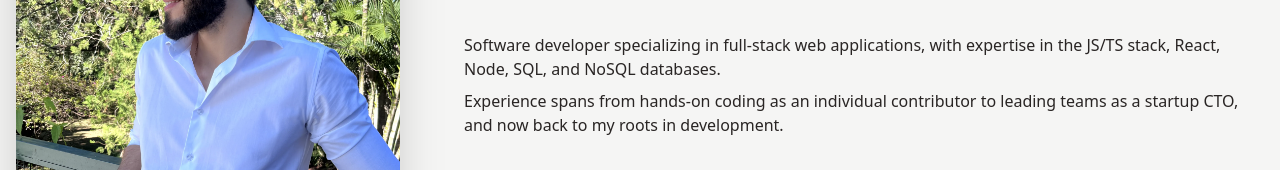
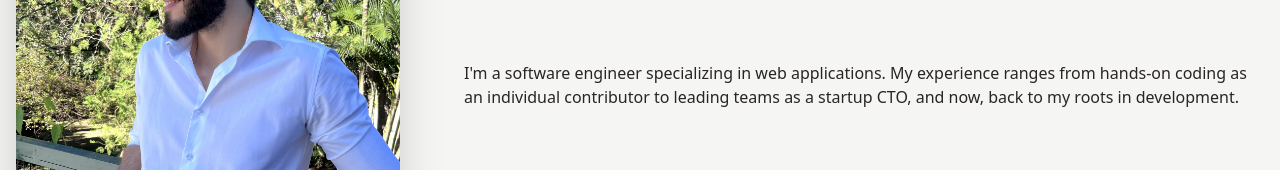
Before and after one commit to abner-suniga/abner-suniga.github.io, a website: page docs/index.html in a window 1280 px wide. Shown: the part 316-486 px from the top of the page. Drawn offline with Linux system fonts and the light colour scheme.

Commit message:
new hero

```diff
--- a/docs/index.html
+++ b/docs/index.html
@@ -27,13 +27,9 @@
 
             <div class="flex flex-col gap-2">
               <p>
-                Software developer specializing in full-stack web applications,
-                with expertise in the JS/TS stack, React, Node, SQL, and NoSQL
-                databases.
-              </p>
-              <p>
-                Experience spans from hands-on coding as an individual
-                contributor to leading teams as a startup CTO, and now back to
+                I'm a software engineer specializing in web applications. My
+                experience ranges from hands-on coding as an individual
+                contributor to leading teams as a startup CTO, and now, back to
                 my roots in development.
               </p>
             </div>
```
Also changed, not shown: docs/output.css.
